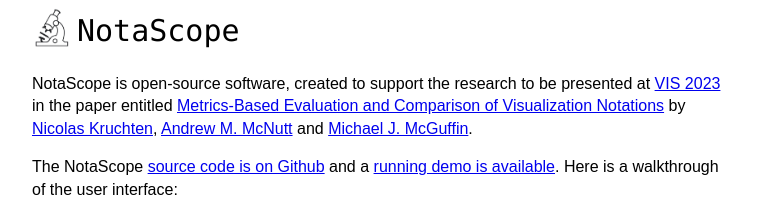
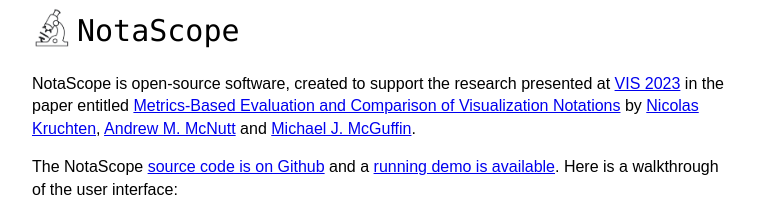
Before and after one commit to notascope/notascope.github.io, a plain HTML site: page index.html in a window 1280 px wide. Shown: the top 197 px of the page, without its empty margins (258-1021 px from the left). Drawn offline with Linux system fonts and the light colour scheme.

Commit message:
Update index.html

```diff
--- a/index.html
+++ b/index.html
@@ -16,7 +16,7 @@
     <div id="content">
       <div id="logomark"><img src="/assets/logo.png" />NotaScope</div>
       <p>
-        NotaScope is open-source software, created to support the research to be
+        NotaScope is open-source software, created to support the research
         presented at
         <a href="https://ieeevis.org/year/2023/welcome">VIS 2023</a> in the
         paper entitled
```
